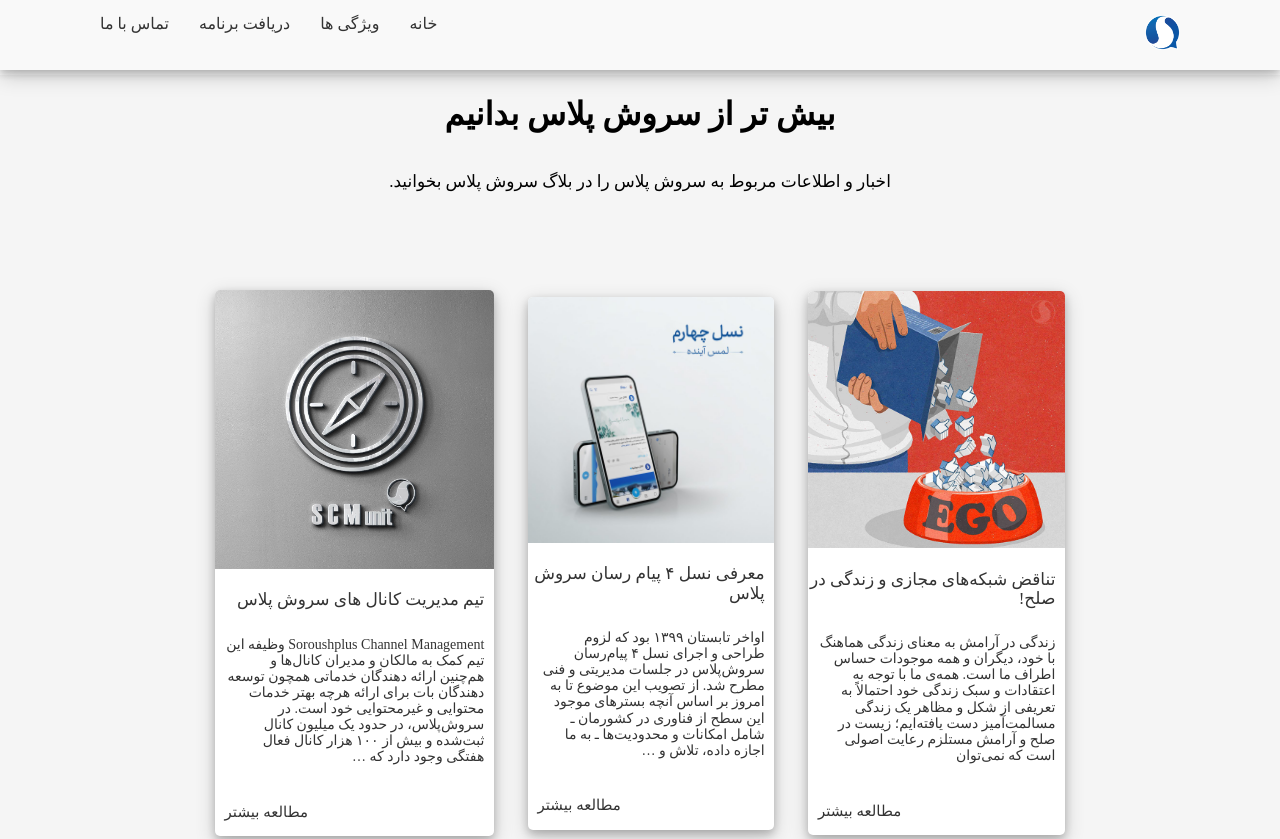
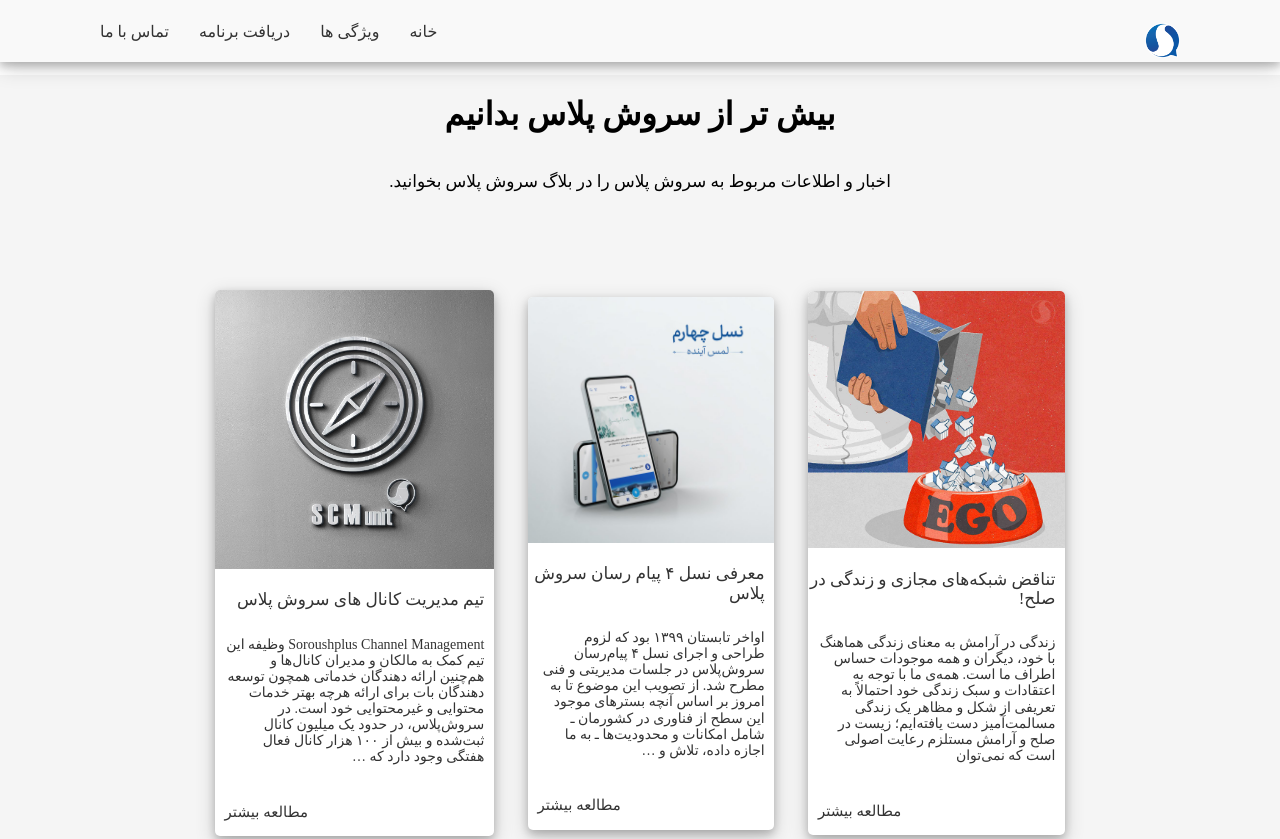
Before and after one commit to RouzbehDodangeh/soroosh-header-and-footer, a plain HTML site: page soroosh/index.html in a window 1280 px wide. Shown: the top 839 px of the page. Drawn offline with Linux system fonts and the light colour scheme.

Commit message:
updated 8:49 header and footer soroosh

```diff
--- a/soroosh/style.css
+++ b/soroosh/style.css
@@ -15,11 +15,11 @@
   display: flex;
   background-color: #f9f9f9;
   width: 100% !important;
-  height: 6.25rem;
+  /* height: 6.25rem; */
   justify-content: space-between;
-  position: fixed;
-  margin-top: 2.5rem;
-  padding: 2.81rem 6.25rem 0px 6.25rem;
+  /* position: fixed; */
+  /* margin-top: 2.5rem;
+  padding: 2.81rem 6.25rem 0px 6.25rem; */
   box-shadow: 0 4px 8px 0 rgba(0, 0, 0, 0.2), 0 6px 20px 0 rgba(0, 0, 0, 0.19);
 }
 
@@ -166,6 +166,11 @@
     }
   }
   @media screen and (min-width: 992px) {
+    .head-container{
+      position: fixed;
+      margin-top: 2.5rem;
+      padding: 2.81rem 6.25rem 0px 6.25rem;
+    }
     .menuebar-item {
       display: flex;
       justify-content: space-around;
```
